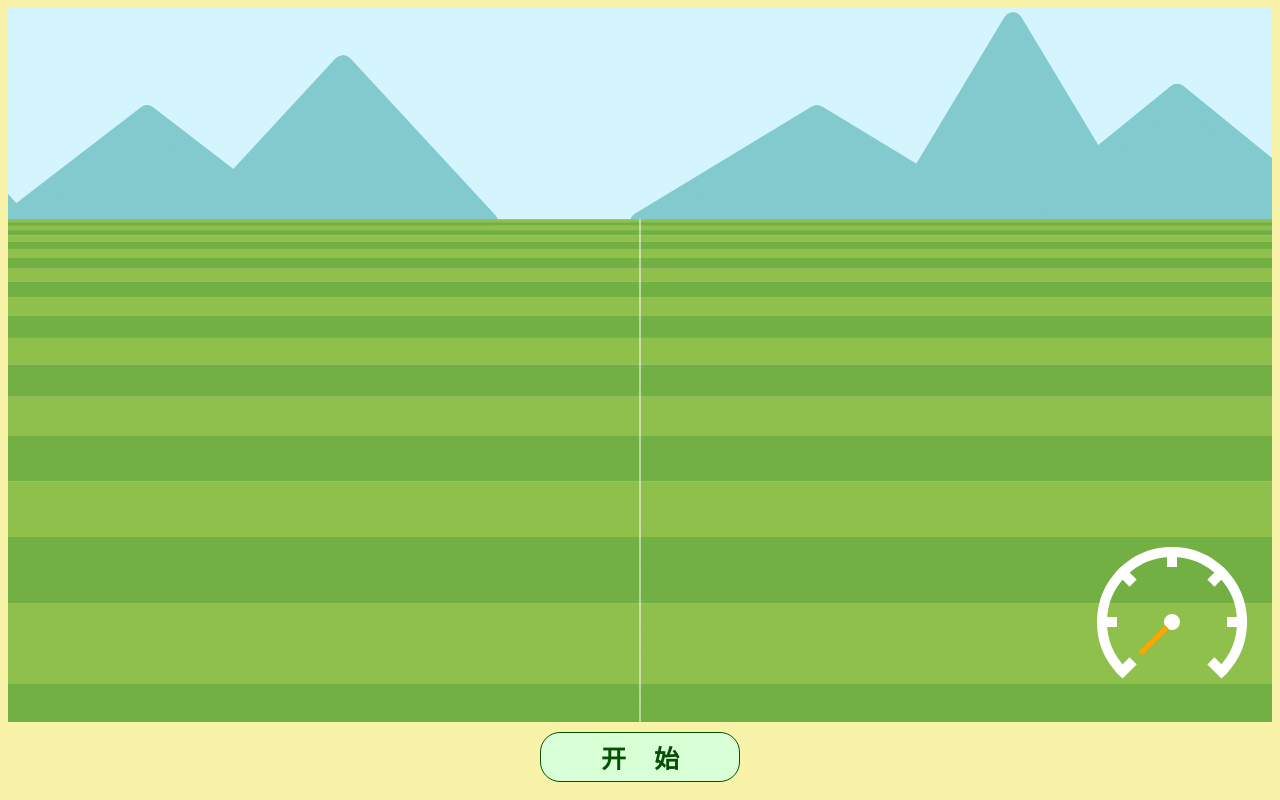
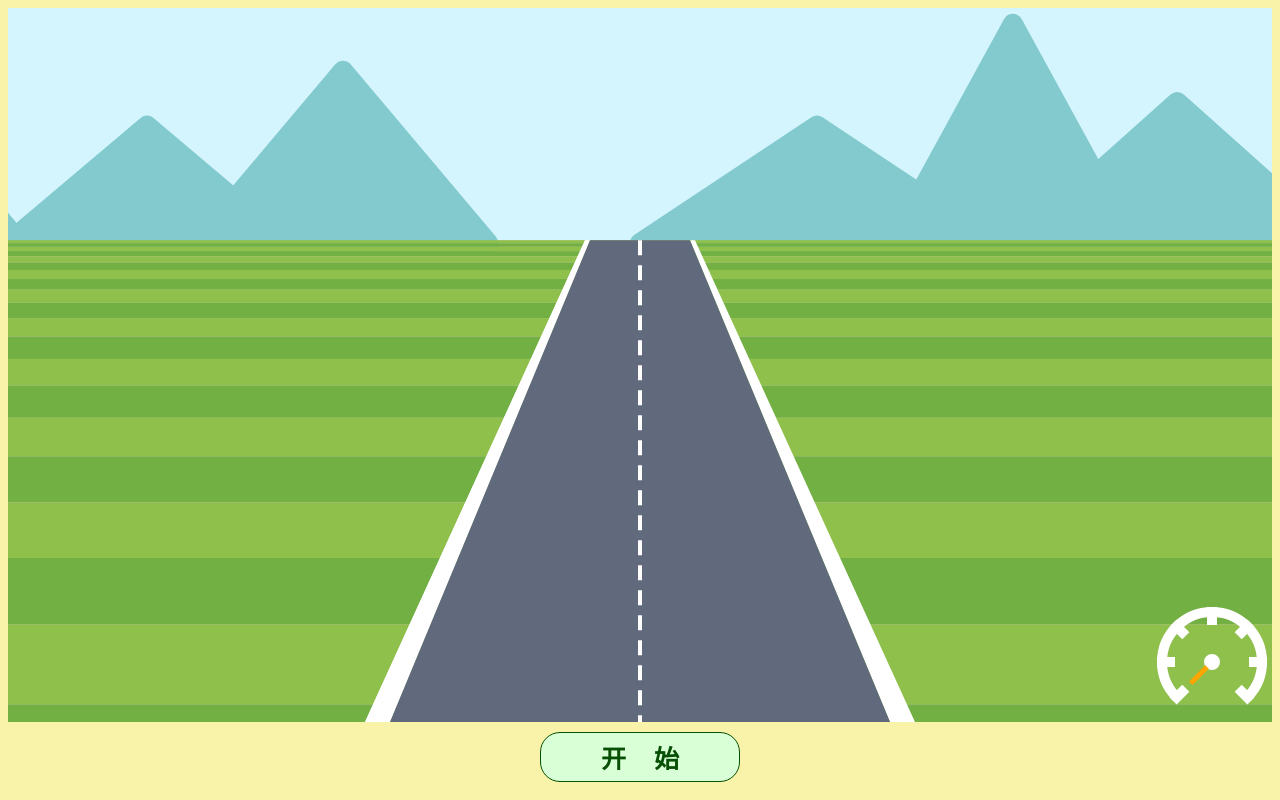
Before and after one commit to caishu1995/setGame, a plain HTML site: page Racing/index.html in a window 1280 px wide. Drawn offline with Linux system fonts and the light colour scheme.

Commit message:
1.1.4. 新增车道和修改细节

```diff
--- a/Racing/Racing.js
+++ b/Racing/Racing.js
@@ -1,93 +1,134 @@
 var Racing = {
     baseCanvas: "racing", //canvas的id
     context: null,       //画布
-    size: null,          //canvas的宽高
-    fieldDeviation: 0,   //视觉偏移, +视觉向左偏，山和道路尽头向左偏。-视觉向右偏
 
-    speed: 0,            //车速，0~6
 
-    config: function(){
+    config: function(height, width){
         ///修改配置文件
         this.config = {
-            skyHeight: this.size.height * 0.3 - 3,
+            size: {
+                height: height - 70,
+                width: width
+            }, //canvas的宽高
+            skyHeight: height * 0.3 - 3,
             mountain: [
                 {
-                    siteX: this.size.width * -0.2 - this.fieldDeviation,
-                    siteY: this.size.height * 0.3,
-                    width: this.size.width * 0.21,
-                    height: this.size.height * 0.2
+                    siteX:  width * -0.2,
+                    siteY:  height * 0.3,
+                    width:  width * 0.21,
+                    height: height * 0.2
                 },{
-                    siteX: this.size.width * -0 - this.fieldDeviation,
-                    siteY: this.size.height * 0.3,
-                    width: this.size.width * 0.22,
-                    height: this.size.height * 0.15
+                    siteX:  width * -0,
+                    siteY:  height * 0.3,
+                    width:  width * 0.22,
+                    height: height * 0.15
                 },{
-                    siteX: this.size.width * 0.15 - this.fieldDeviation,
-                    siteY: this.size.height * 0.3,
-                    width: this.size.width * 0.23,
-                    height: this.size.height * 0.22
+                    siteX:  width * 0.15,
+                    siteY:  height * 0.3,
+                    width:  width * 0.23,
+                    height: height * 0.22
                 },{
-                    siteX: this.size.width * 0.5 - this.fieldDeviation,
-                    siteY: this.size.height * 0.3,
-                    width: this.size.width * 0.28,
-                    height: this.size.height * 0.15
+                    siteX:  width * 0.5,
+                    siteY:  height * 0.3,
+                    width:  width * 0.28,
+                    height: height * 0.15
                 },{
-                    siteX: this.size.width * 0.7 - this.fieldDeviation,
-                    siteY: this.size.height * 0.3,
-                    width: this.size.width * 0.19,
-                    height: this.size.height * 0.28
+                    siteX:  width * 0.7,
+                    siteY:  height * 0.3,
+                    width:  width * 0.19,
+                    height: height * 0.28
                 },{
-                    siteX: this.size.width * 0.8 - this.fieldDeviation,
-                    siteY: this.size.height * 0.3,
-                    width: this.size.width * 0.25,
-                    height: this.size.height * 0.18
+                    siteX:  width * 0.8,
+                    siteY:  height * 0.3,
+                    width:  width * 0.25,
+                    height: height * 0.18
                 }
             ],
-            land: {
-                colorList: ['8FC04C', '73B043'],
-                firstColorIndex: 0
-            },
+            landColorList: ['8FC04C', '73B043'],
             road: {
                 sideColor: "FFF",
                 wayColor: "606A7C",
-                middleColor: 'FFF'
+                middleColor: 'FFF',
+                length: 5000        //车道长度
             }
         };
+    },
+    parameter: {
+        time: null,          //计时器
+
+        hasRun: 0,            //已跑长度
+        landFirstColorIndex: 0,//地第一条颜色序号
+
+        fieldDeviation: 0,   //视觉偏移, +视觉向左偏，山和道路尽头向左偏。-视觉向右偏
+        speed: 0             //车速，0~6
     },
 
 
     init: function() {
-        var context = document.getElementById(this.baseCanvas).getContext("2d");
+        this.context = document.getElementById(this.baseCanvas).getContext("2d");
+
+
+        ///初始化配置文件
+        this.config(document.body.scrollHeight, document.body.scrollWidth);
 
         ///修改canvas宽度高度的属性
-        this.size = {
-            height: document.body.scrollHeight - 70,
-            width: document.body.scrollWidth
-        };
-        $("#" + this.baseCanvas).attr("height", this.size.height);
-        $("#" + this.baseCanvas).attr("width", this.size.width);
+        $("#" + this.baseCanvas).attr("height", this.config.size.height);
+        $("#" + this.baseCanvas).attr("width", this.config.size.width);
 
-        ///初始化配置文件
-        this.config();
+        this.resetGame();
+    },
+    //重置游戏
+    resetGame: function() {
+        ///重置
+        this.parameter.hasRun = 0;
+        this.parameter.landFirstColorIndex = 0;
+        this.parameter.fieldDeviation = 0;
+        this.parameter.speed = 0;
+
 
         ///画内容
+        var speedRecord = { lastSpeed : this.parameter.speed, timeHistory : 0};
         var that = this;
-        setInterval(function(){
-            context.clearRect(0, 0, that.size.width, that.size.height);    //清空区域
+        this.parameter.time = setInterval(function(){ that.timeInterval(speedRecord); }, 100);//20
+    },
+    //定时器事件
+    timeInterval: function(speedRecord) {
 
-            ///画背景
-            that.drawSky(context, that.size.width, that.config.skyHeight);//画天空
-            //画山峰们
-            for(var i in that.config.mountain){
-                that.drawMountain(context, that.config.mountain[i].siteX, that.config.mountain[i].siteY, that.config.mountain[i].width, that.config.mountain[i].height);
-            }
-            that.drawLand(context, that.size.width, that.size.height - that.config.skyHeight, that.config.skyHeight, that.config.land);//画地
-            that.drawRoad(context, that.size.width, that.size.height - that.config.skyHeight, that.config.skyHeight, that.fieldDeviation, that.config.road);//画街道
-            that.drawIndexDial(context, that.size.width - 100, that.size.height - 100, 135 + that.speed * 45);//画车速
+        //如果车速改变，则改变车速
+        if(this.parameter.speed != speedRecord.lastSpeed) {
+            speedRecord.lastSpeed = this.parameter.speed;
+            speedRecord.timeHistory = 0;
+        }
 
-            that.context = context;
-        }, 5000);//20
+
+        ///画内容
+        var context = this.context;
+        context.clearRect(0, 0, this.config.size.width, this.config.size.height);    //清空区域
+
+        this.drawSky(context, this.config.size.width, this.config.skyHeight);//画天空
+        //画山峰们
+        for(var i in this.config.mountain){
+            this.drawMountain(context, this.config.mountain[i].siteX, this.config.mountain[i].siteY, this.config.mountain[i].width, this.config.mountain[i].height, this.parameter.fieldDeviation);
+        }
+        this.drawLand(context, this.config.size.width, this.config.size.height - this.config.skyHeight, this.config.skyHeight, this.config.landColorList, this.parameter.landFirstColorIndex);//画地
+        this.drawRoad(context, this.config.size.width, this.config.size.height - this.config.skyHeight, this.config.skyHeight, this.parameter.fieldDeviation, this.config.road);//画街道
+        this.drawIndexDial(context, this.config.size.width - 60, this.config.size.height - 60, 135 + this.parameter.speed * 45);//画车速
+
+        this.context = context;
+
+
+        //根据已过的事件和车速，判断是否修改颜色
+        if((speedRecord.timeHistory == 0) && (speedRecord.lastSpeed != 0)){
+            this.parameter.landFirstColorIndex = (this.parameter.landFirstColorIndex + 1 >= this.config.landColorList.length) ? 0: (this.parameter.landFirstColorIndex + 1); //修改下次的样色
+        }
+        speedRecord.timeHistory += speedRecord.lastSpeed;
+        if(speedRecord.timeHistory >= 6) speedRecord.timeHistory = 0; //如果时间到了即清零
+
+        ///计算车跑了的路程
+        this.parameter.hasRun += this.parameter.speed * 10;
+        if(this.config.road.length <= this.parameter.hasRun) clearInterval(this.parameter.time);
     },
+
 
     ///画天空
     /// height：高度
@@ -107,21 +148,20 @@ var Racing = {
     /// width ： 宽度
     /// beginHeight ： 开始高度
     /// landConfig ： 地配置数据
-    drawLand: function(context, width, height, beginHeight, landConfig){
+    drawLand: function(context, width, height, beginHeight, landColor, index){
         var hasDrawHeight = 0; //已画高度
         var i = 3;            //此次长方形的高
-        var index = landConfig.firstColorIndex; //此次长方形颜色序号
 
         context.save();
         while(hasDrawHeight < height){
             //画长方形地面
-            context.fillStyle = "#" + landConfig.colorList[index];
+            context.fillStyle = "#" + landColor[index];
             context.fillRect(0, beginHeight + hasDrawHeight, width, i);
 
             //修改参数
             hasDrawHeight += i;
             i = i * 1.2;
-            index = (index >= landConfig.colorList.length - 1) ? 0: (index + 1);
+            index = (index >= landColor.length - 1) ? 0: (index + 1);
         }
         context.restore();
     },
@@ -134,11 +174,41 @@ var Racing = {
     drawRoad: function(context, width, height, beginHeight, deviation, roadConfig){
         context.save();
 
+        //边线
+        context.beginPath();
+        context.fillStyle = "#" + roadConfig.sideColor;
+        context.moveTo(width / 2 + deviation / 5 - 55, beginHeight);
+        context.quadraticCurveTo(width / 2 + deviation / 2.5 - 165, height / 2 + beginHeight, width / 2 + deviation - 275, beginHeight + height);
+        context.lineTo(width / 2 + deviation - 250, beginHeight + height);
+        context.quadraticCurveTo(width / 2 + deviation / 2.5 - 150, height / 2 + beginHeight, width / 2 + deviation / 5 - 50, beginHeight);
+        context.closePath();
+        context.fill();
+        context.moveTo(width / 2 + deviation / 5 + 55, beginHeight);
+        context.quadraticCurveTo(width / 2 + deviation / 2.5 + 165, height / 2 + beginHeight, width / 2 + deviation + 275, beginHeight + height);
+        context.lineTo(width / 2 + deviation + 250, beginHeight + height);
+        context.quadraticCurveTo(width / 2 + deviation / 2.5 + 150, height / 2 + beginHeight, width / 2 + deviation / 5 + 50, beginHeight);
+        context.closePath();
+        context.fill();
+
+
+        //路面
+        context.beginPath();
+        context.moveTo(width / 2 + deviation / 5 - 50, beginHeight);
+        context.quadraticCurveTo(width / 2 + deviation / 2.5 - 150, height / 2 + beginHeight, width / 2 + deviation - 250, beginHeight + height);
+        context.lineTo(width / 2 + deviation + 250, beginHeight + height);
+        context.quadraticCurveTo(width / 2 + deviation / 2.5 + 150, height / 2 + beginHeight, width / 2 + deviation / 5 + 50, beginHeight);
+        context.closePath();
+        context.fillStyle = "#" + roadConfig.wayColor;
+        context.fill();
+
+
         //中轴线
         context.beginPath();
-        context.moveTo(width / 2 + deviation, beginHeight);
+        context.setLineDash([15, 10]);
+        context.lineWidth = 4;
         context.strokeStyle = "#" + roadConfig.middleColor;
-        context.quadraticCurveTo(width / 2 - deviation, height + beginHeight, width / 2, beginHeight + height);
+        context.moveTo(width / 2 + deviation / 5, beginHeight);
+        context.quadraticCurveTo(width / 2 + deviation/ 2.5, height / 2 + beginHeight, width / 2 + deviation, beginHeight + height);
         context.stroke();
 
         context.restore();
@@ -149,7 +219,7 @@ var Racing = {
     /// top   ：开始点的上边距
     /// height：高度
     /// width ： 宽度
-    drawMountain: function(context, left, top, width, height) {
+    drawMountain: function(context, left, top, width, height, fieldDeviation) {
         context.save();
 
         context.fillStyle = "#83CACE";
@@ -157,9 +227,9 @@ var Racing = {
         context.lineJoin = "round";
         context.lineWidth = 20;
         context.beginPath();
-        context.moveTo(left, top);
-        context.lineTo(left + (width / 2), top - height);
-        context.lineTo(left + width, top);
+        context.moveTo(left - fieldDeviation, top);
+        context.lineTo(left - fieldDeviation + (width / 2), top - height);
+        context.lineTo(left - fieldDeviation + width, top);
         context.closePath();
         context.fill();
         context.stroke();
@@ -181,7 +251,7 @@ var Racing = {
 
         //画盘
         context.beginPath();
-        context.arc(0, 0, 70, Math.PI * 3 / 4, Math.PI * 1 / 4, false);//创建圆
+        context.arc(0, 0, 50, Math.PI * 3 / 4, Math.PI * 1 / 4, false);//创建圆
         context.stroke();     //绘制轮廓形状
 
         //画刻度
@@ -189,8 +259,8 @@ var Racing = {
         for(var i = 0; i < 7; i++){
             context.rotate(Math.PI * 1 / 4); //旋转
             context.beginPath();
-            context.moveTo(75,0);
-            context.lineTo(55, 0);//创建线
+            context.moveTo(55,0);
+            context.lineTo(37, 0);//创建线
             context.stroke();     //绘制轮廓形状
         }
 
@@ -213,7 +283,7 @@ var Racing = {
         context.rotate(Math.PI * angle / 180); //旋转
         context.beginPath();
         context.moveTo(7,0);
-        context.lineTo(45, 0);//创建线
+        context.lineTo(30, 0);//创建线
         context.stroke();     //绘制轮廓形状
 
         context.restore();//恢复上次保存的状态
@@ -225,15 +295,19 @@ Racing.init();
 document.onkeydown = function(e) {
     var e = window.event ? window.event : e;
     if(e.keyCode == 38) { //up
-        Racing.speed++;
-        if(Racing.speed >= 6) Racing.speed = 6;
+        Racing.parameter.speed++;
+        if(Racing.parameter.speed >= 6) Racing.parameter.speed = 6;
     }
     if(e.keyCode == 40) { //down
-        Racing.speed--;
-        if(Racing.speed <= 0) Racing.speed = 0;
+        Racing.parameter.speed--;
+        if(Racing.parameter.speed <= 0) Racing.parameter.speed = 0;
     }
     if(e.keyCode == 37) { //left
+        Racing.parameter.fieldDeviation += 10;
+        if(Racing.parameter.fieldDeviation >= 250) Racing.parameter.fieldDeviation = 250;
     }
     if(e.keyCode == 39) { //right
+        Racing.parameter.fieldDeviation -= 10;
+        if(Racing.parameter.fieldDeviation <= -250) Racing.parameter.fieldDeviation = -250;
     }
 };
```
Also changed, not shown: Racing/index.html (+1 -1 lines).
